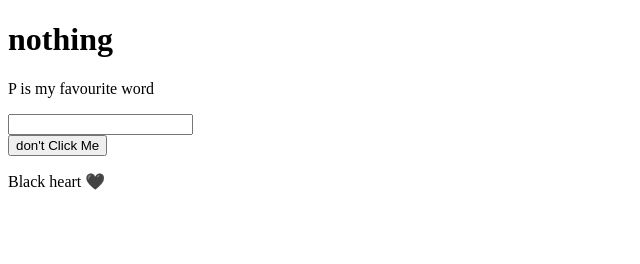
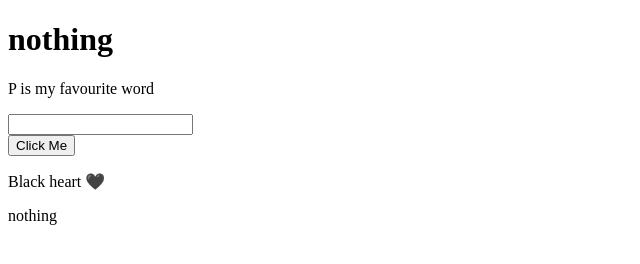
Before and after one commit to SayedaSomiyaNoor/MyFirstWebsite, a plain HTML site: page index.html in a window 1280 px wide. Shown: the whole page, without its empty margins (0-640 px from the left). Drawn offline with Linux system fonts and the light colour scheme.

```diff
--- a/index.html
+++ b/index.html
@@ -11,7 +11,8 @@
     <p>P is my favourite word</p>
     <input type="text">
     <br>
-    <button>don't Click Me</button>
+    <button>Click Me</button>
     <p>Black heart &#128420;</p>
+    <p>nothing</p>
 </body>
 </html>
```
